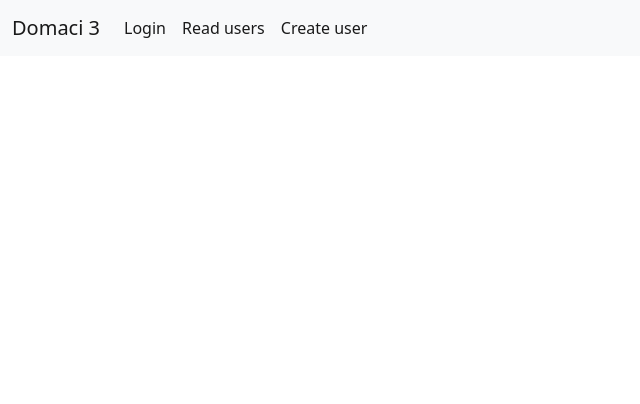
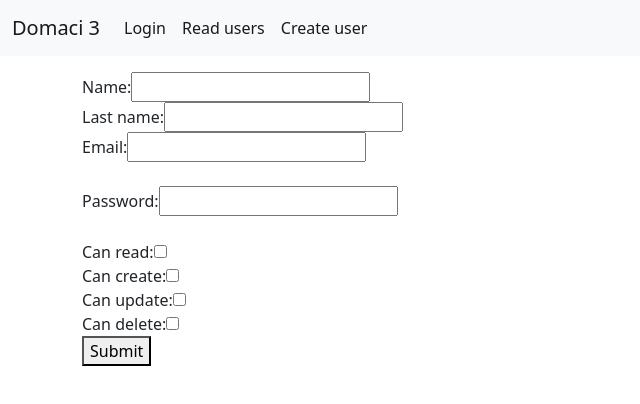
Before and after one commit to fcolic89/domaci3_front, an Angular app: page /create in a window 1280 px wide. Before the commit this address led to /. Shown: the top 404 px of the page, without its empty margins (0-640 px from the left). Built offline with nearby package versions, Linux system fonts and the light colour scheme.

Commit message:
create-user

```diff
--- a/src/app/app-routing.module.ts
+++ b/src/app/app-routing.module.ts
@@ -1,5 +1,6 @@
 import { NgModule } from '@angular/core';
 import { RouterModule, Routes } from '@angular/router';
+import { CreateUserComponent } from './create-user/create-user.component';
 import { EditUserComponent } from './edit-user/edit-user.component';
 import { LoginComponent } from './login/login.component';
 import { ReadUsersComponent } from './read-users/read-users.component';
@@ -17,6 +18,10 @@ const routes: Routes = [
     path: "edit/:id",
     component: EditUserComponent
   },
+  {
+    path: "create",
+    component: CreateUserComponent
+  },
 ]
 
 @NgModule({
--- a/src/app/create-user/create-user.component.html
+++ b/src/app/create-user/create-user.component.html
@@ -1 +1,21 @@
-<p>create-user works!</p>
+<div>
+    <form [formGroup]="createGroup">
+        <label>Name: </label>
+        <input type="text" id="nameText" [(ngModel)]="user.name" [formControlName] = "'nameText'"><br>
+        <label>Last name: </label>
+        <input type="text" id="lastnameText" [(ngModel)]="user.lastname" [formControlName] = "'lastnameText'"><br>
+        <label>Email: </label>
+        <input type="email" id="emailText" [(ngModel)]="user.email" [formControlName] = "'emailText'"><br><br>
+        <label>Password: </label>
+        <input type="password" id="passwordText" [(ngModel)]="user.password" [formControlName] = "'passwordText'"><br><br>
+        <label>Can read: </label>
+        <input type="checkbox" id="readCheck" [(ngModel)]="user.canRead" [formControlName] = "'readCheck'"><br>
+        <label>Can create: </label>
+        <input type="checkbox" id="createCheck" [(ngModel)]="user.canCreate" [formControlName] = "'createCheck'"><br>
+        <label>Can update: </label>
+        <input type="checkbox" id="updateCheck" [(ngModel)]="user.canUpdate" [formControlName] = "'updateCheck'"><br>
+        <label>Can delete: </label>
+        <input type="checkbox" id="deleteCheck" [(ngModel)]="user.canDelete" [formControlName] = "'deleteCheck'"><br>
+        <button type="submit" (click)="createUser()">Submit</button>
+    </form>
+</div>
--- a/src/app/create-user/create-user.component.ts
+++ b/src/app/create-user/create-user.component.ts
@@ -1,4 +1,9 @@
 import { Component, OnInit } from '@angular/core';
+import { User } from 'src/model';
+import { FormGroup, Validators, FormBuilder} from '@angular/forms';
+import { ActivatedRoute } from '@angular/router';
+import { RequestService } from '../request.service';
+import { HttpResponseBase } from '@angular/common/http';
 
 @Component({
   selector: 'app-create-user',
@@ -7,7 +12,30 @@ import { Component, OnInit } from '@angular/core';
 })
 export class CreateUserComponent implements OnInit {
 
-  constructor() { }
+  user: User = {} as User;
+
+  createGroup: FormGroup;
+
+  constructor(private route: ActivatedRoute, private requestService: RequestService, private formBuilder: FormBuilder) {
+    this.createGroup = this.formBuilder.group({
+      nameText: ['', Validators.required],
+      lastnameText: ['', Validators.required],
+      emailText: ['', Validators.required],
+      passwordText: ['', Validators.required],
+      readCheck: [false],
+      createCheck: [false],
+      updateCheck: [false],
+      deleteCheck: [false],
+    });
+  }
+
+  createUser(): void{
+    this.requestService.createUser(this.user).subscribe(res=>{
+      console.log(res.status);
+      if(res.status === 200)
+        alert("Uspesno kreiran korisnik");
+    }, (err:HttpResponseBase)=>{alert("Doslo je do greske prilikom kreiranja korisniksa!")})
+  }
 
   ngOnInit(): void {
   }
--- a/src/app/edit-user/edit-user.component.ts
+++ b/src/app/edit-user/edit-user.component.ts
@@ -1,7 +1,7 @@
 import { Component, OnInit } from '@angular/core';
 import { FormGroup, Validators, FormBuilder} from '@angular/forms';
 import { ActivatedRoute } from '@angular/router';
-import { User, UserInfo } from 'src/model';
+import { User } from 'src/model';
 import { RequestService } from '../request.service';
 
 @Component({
--- a/src/app/login/login.component.ts
+++ b/src/app/login/login.component.ts
@@ -2,8 +2,6 @@ import { Component, OnInit } from '@angular/core';
 import { FormBuilder, FormGroup, Validators } from '@angular/forms';
 import {ActivatedRoute} from "@angular/router";
 import { RequestService } from '../request.service';
-import jwt_decode from 'jwt-decode';
-import { UserInfo } from 'src/model';
 
 @Component({
   selector: 'app-login',
--- a/src/app/request.service.ts
+++ b/src/app/request.service.ts
@@ -85,6 +85,29 @@ export class RequestService {
     }, requestOptions);
   }
 
+  createUser(user: User):Observable<HttpResponseBase>{
+    const headerDict = {
+      'Accept': 'application/json',
+      'Authorization': 'Bearer ' + this.getJwt(),
+    }
+
+    const requestOptions = {
+      headers: new HttpHeaders(headerDict),
+      observe: 'response'
+    };
+
+    return this.httpClient.post<HttpResponseBase>('http://127.0.0.1:8081/api/users', {
+      email: user.email,
+      name: user.name,
+      lastname: user.lastname,
+      password: user.password,
+      canRead: user.canRead,
+      canCreate: user.canCreate,
+      canUpdate: user.canUpdate,
+      canDelete: user.canDelete
+    }, {headers: new HttpHeaders(headerDict), observe: 'response'});
+  }
+
 
   getJwt(): string{
     let tmp: string | null | undefined;
```
